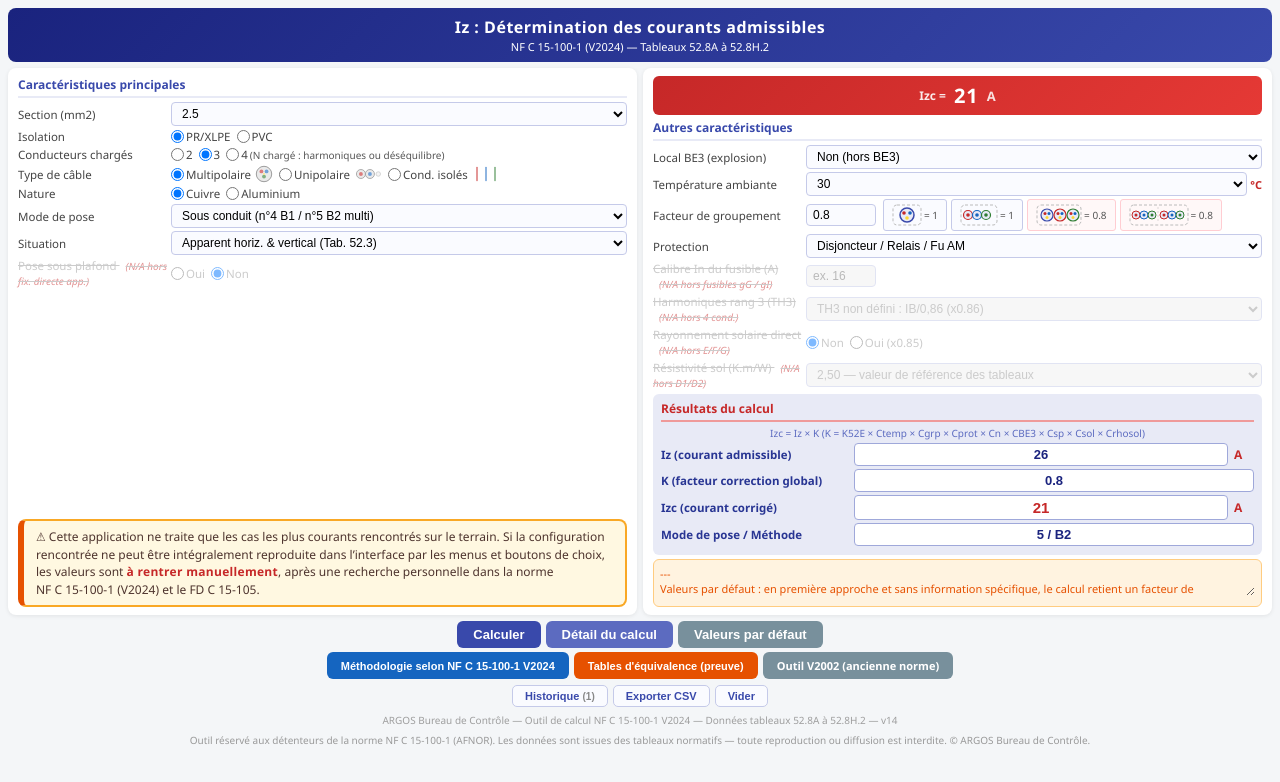
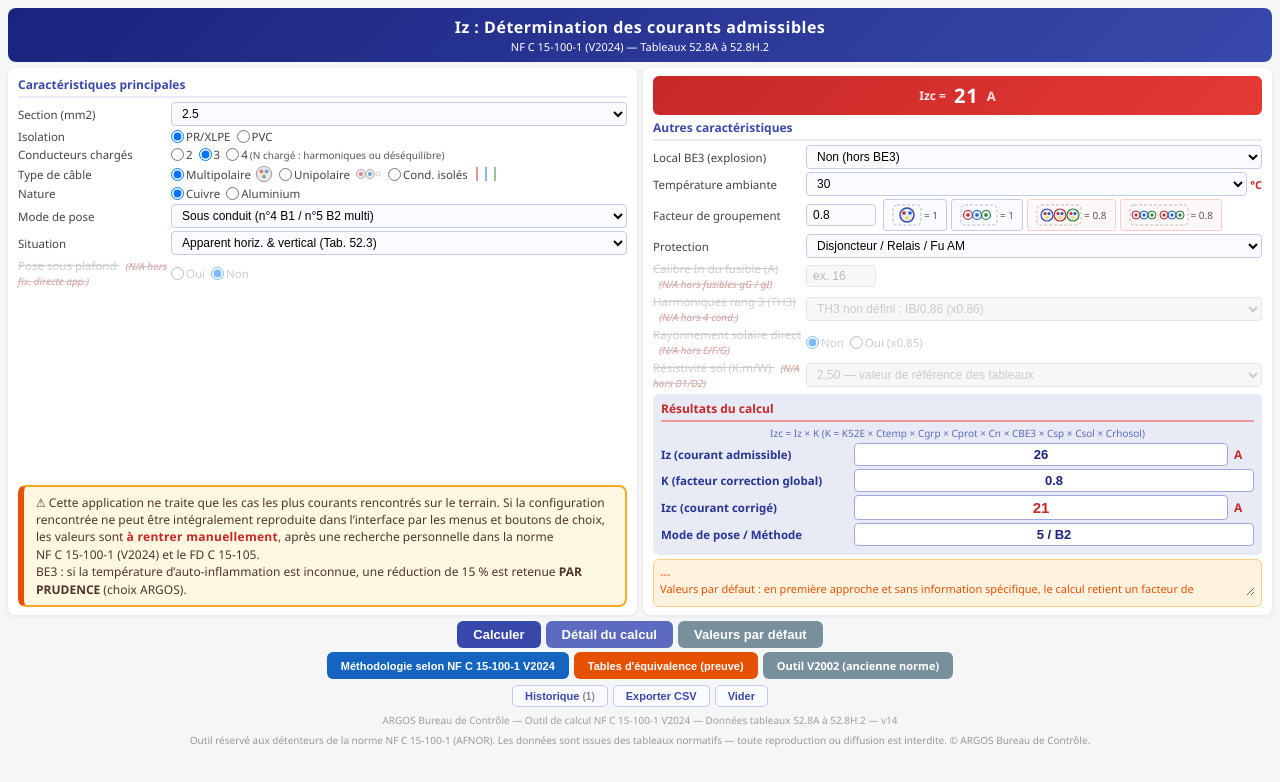
Before and after one commit to argosgroupehte-cmyk/iz, a plain HTML site: page smq/outils/Sections_V2024.htm in a window 1280 px wide. Drawn offline with Linux system fonts and the light colour scheme.

Commit message:
Iz : avertissement BE3 inconnue par prudence

```diff
--- a/smq/outils/Sections_V2024.htm
+++ b/smq/outils/Sections_V2024.htm
@@ -132,7 +132,7 @@ body{font-family:Segoe UI,Tahoma,sans-serif;background:#f4f6f8;color:#1a1a2e;pad
   <h1>Iz : Détermination des courants admissibles</h1>
   <small>NF C 15-100-1 (V2024) — Tableaux 52.8A à 52.8H.2</small>
 </div>
-<div class="avert-cas avert-tel" role="note"><b>⚠</b> Cette application ne traite que les cas les plus courants rencontrés sur le terrain. Si la configuration rencontrée ne peut être intégralement reproduite dans l’interface par les menus et boutons de choix, les valeurs sont <b class="obl">à rentrer manuellement</b>, après une recherche personnelle dans la norme <span style="white-space:nowrap">NF C 15-100-1 (V2024)</span> et le <span style="white-space:nowrap">FD C 15-105</span>.</div>
+<div class="avert-cas avert-tel" role="note"><b>⚠</b> Cette application ne traite que les cas les plus courants rencontrés sur le terrain. Si la configuration rencontrée ne peut être intégralement reproduite dans l’interface par les menus et boutons de choix, les valeurs sont <b class="obl">à rentrer manuellement</b>, après une recherche personnelle dans la norme <span style="white-space:nowrap">NF C 15-100-1 (V2024)</span> et le <span style="white-space:nowrap">FD C 15-105</span>.<br>BE3 : si la température d’auto-inflammation est inconnue, une réduction de 15 % est retenue <b>PAR PRUDENCE</b> (choix ARGOS).</div>
 
 <div class="grid">
   <!-- COLONNE GAUCHE : Caractéristiques principales -->
@@ -244,7 +244,7 @@ body{font-family:Segoe UI,Tahoma,sans-serif;background:#f4f6f8;color:#1a1a2e;pad
         <label><input type="radio" name="cSP" value="0" checked> Non</label>
       </div>
     </div>
-    <div class="avert-cas avert-ordi" role="note"><b>⚠</b> Cette application ne traite que les cas les plus courants rencontrés sur le terrain. Si la configuration rencontrée ne peut être intégralement reproduite dans l’interface par les menus et boutons de choix, les valeurs sont <b class="obl">à rentrer manuellement</b>, après une recherche personnelle dans la norme <span style="white-space:nowrap">NF C 15-100-1 (V2024)</span> et le <span style="white-space:nowrap">FD C 15-105</span>.</div>
+    <div class="avert-cas avert-ordi" role="note"><b>⚠</b> Cette application ne traite que les cas les plus courants rencontrés sur le terrain. Si la configuration rencontrée ne peut être intégralement reproduite dans l’interface par les menus et boutons de choix, les valeurs sont <b class="obl">à rentrer manuellement</b>, après une recherche personnelle dans la norme <span style="white-space:nowrap">NF C 15-100-1 (V2024)</span> et le <span style="white-space:nowrap">FD C 15-105</span>.<br>BE3 : si la température d’auto-inflammation est inconnue, une réduction de 15 % est retenue <b>PAR PRUDENCE</b> (choix ARGOS).</div>
   </div>
 
   <!-- COLONNE DROITE : Résultat Izc en bannière + Autres caractéristiques -->
--- a/sw.js
+++ b/sw.js
@@ -1,4 +1,4 @@
-var CACHE = 'iz-v25';
+var CACHE = 'iz-v26';
 var ASSETS = ['./', 'index.html', 'v2002.html', 'manifest.json', 'icon-192.png', 'icon-512.png'];
 
 // Install : pre-cache (tolere les erreurs Cloudflare Access)
```
Also changed, not shown: index.html (+2 -2 lines).
